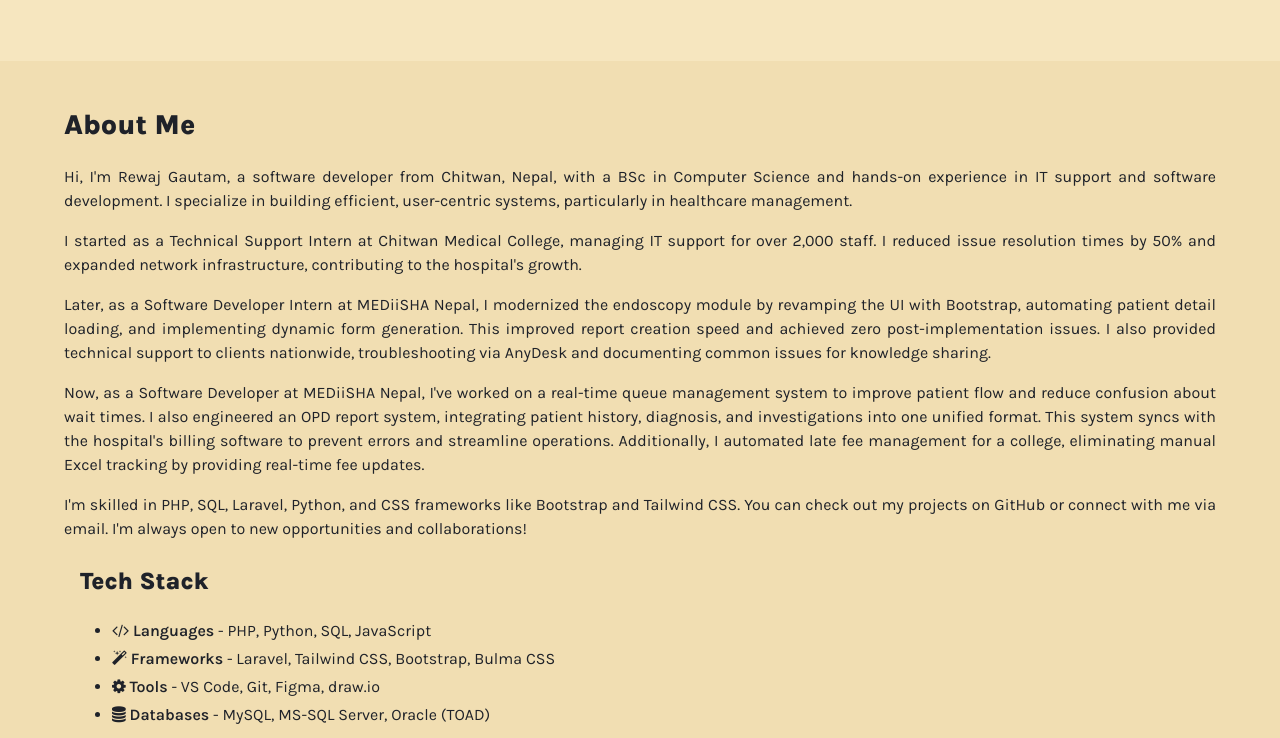
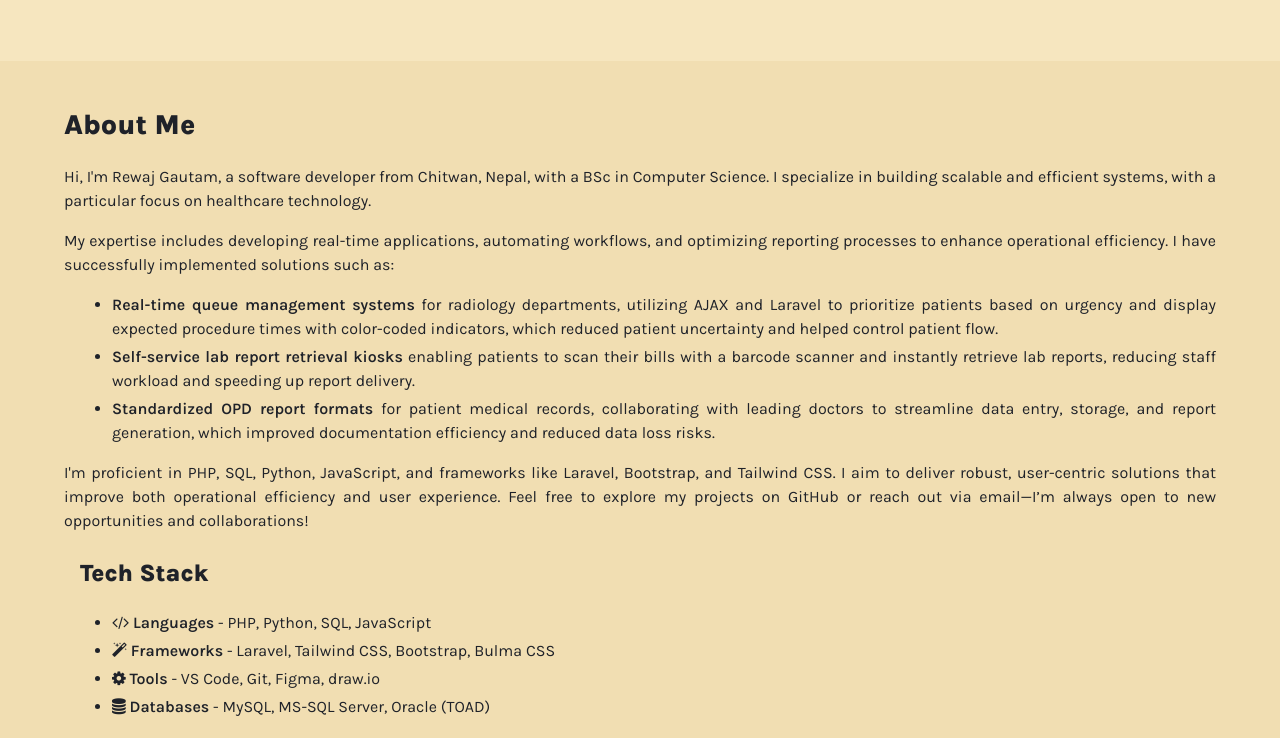
Before and after one commit to rewaj56/rewaj56.github.io, a plain HTML site: page index.html in a window 1280 px wide. Shown: the part 617-1355 px from the top of the page. Drawn offline with nearby package versions, Linux system fonts and the light colour scheme.

Commit message:
Updated the "About Me" section.

```diff
--- a/index.html
+++ b/index.html
@@ -90,31 +90,28 @@
       <div class="content has-text-justified">
         <h2 class="title has-text-black-ter">About Me</h2>
         <p class="has-text-black-ter">
-          Hi, I'm Rewaj Gautam, a software developer from Chitwan, Nepal, with a BSc in Computer Science and hands-on
-          experience in IT support and software development. I specialize in building efficient, user-centric systems,
-          particularly in healthcare management.
+          Hi, I'm Rewaj Gautam, a software developer from Chitwan, Nepal, with a BSc in Computer Science. I specialize
+          in building scalable and efficient systems, with a particular focus on healthcare technology.
         </p>
         <p class="has-text-black-ter">
-          I started as a Technical Support Intern at Chitwan Medical College, managing IT support for over 2,000 staff.
-          I reduced issue resolution times by 50% and expanded network infrastructure, contributing to the hospital's
-          growth.
+          My expertise includes developing real-time applications, automating workflows, and optimizing reporting
+          processes to enhance operational efficiency. I have successfully implemented solutions such as:
         </p>
+        <ul class="has-text-black-ter pl-4">
+          <li><strong class="has-text-black-ter">Real-time queue management systems</strong> for radiology departments,
+            utilizing AJAX and Laravel to prioritize patients based on urgency and display expected procedure times with
+            color-coded indicators, which reduced patient uncertainty and helped control patient flow.</li>
+          <li><strong class="has-text-black-ter">Self-service lab report retrieval kiosks</strong> enabling patients to
+            scan their bills with a barcode scanner and instantly retrieve lab reports, reducing staff workload and
+            speeding up report delivery.</li>
+          <li><strong class="has-text-black-ter">Standardized OPD report formats</strong> for patient medical records,
+            collaborating with leading doctors to streamline data entry, storage, and report generation, which improved
+            documentation efficiency and reduced data loss risks.</li>
+        </ul>
         <p class="has-text-black-ter">
-          Later, as a Software Developer Intern at MEDiiSHA Nepal, I modernized the endoscopy module by revamping the UI
-          with Bootstrap, automating patient detail loading, and implementing dynamic form generation. This improved
-          report creation speed and achieved zero post-implementation issues. I also provided technical support to
-          clients nationwide, troubleshooting via AnyDesk and documenting common issues for knowledge sharing.
-        </p>
-        <p class="has-text-black-ter">
-          Now, as a Software Developer at MEDiiSHA Nepal, I've worked on a real-time queue management system to improve
-          patient flow and reduce confusion about wait times. I also engineered an OPD report system, integrating
-          patient history, diagnosis, and investigations into one unified format. This system syncs with the hospital's
-          billing software to prevent errors and streamline operations. Additionally, I automated late fee management
-          for a college, eliminating manual Excel tracking by providing real-time fee updates.
-        </p>
-        <p class="has-text-black-ter">
-          I'm skilled in PHP, SQL, Laravel, Python, and CSS frameworks like Bootstrap and Tailwind CSS. You can check
-          out my projects on GitHub or connect with me via email. I'm always open to new opportunities and
+          I'm proficient in PHP, SQL, Python, JavaScript, and frameworks like Laravel, Bootstrap, and Tailwind CSS. I
+          aim to deliver robust, user-centric solutions that improve both operational efficiency and user experience.
+          Feel free to explore my projects on GitHub or reach out via email—I’m always open to new opportunities and
           collaborations!
         </p>
         <h2 class="title is-4 has-text-black-ter pl-4">Tech Stack</h2>
```
